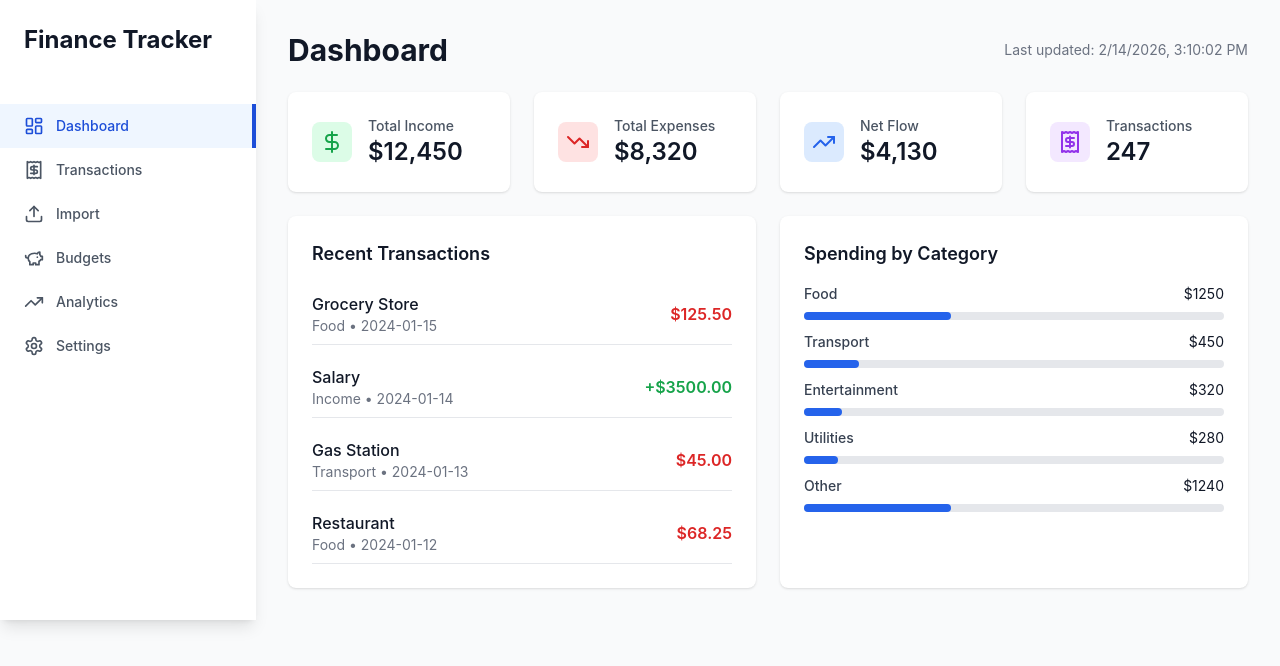
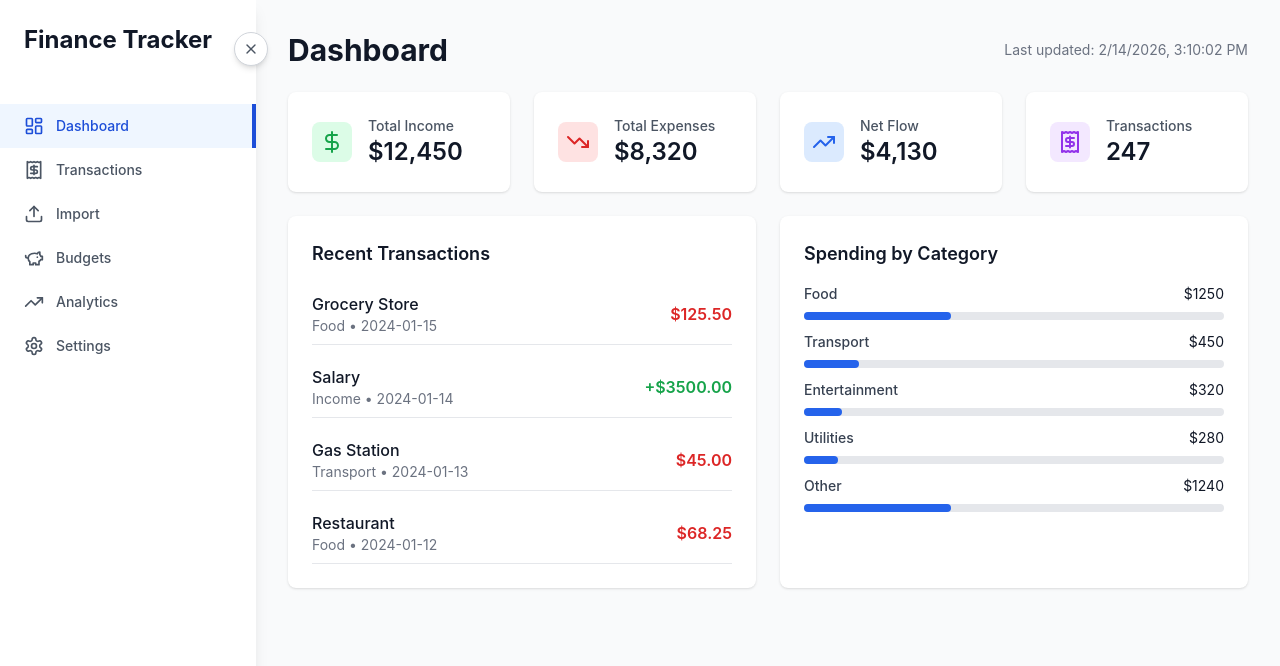
Before and after one commit to HarshaGitZone/LuiFlow_frontend, a React (Vite) app: page / in a window 1280 px wide. Shown: the top 666 px of the page. Built offline with nearby package versions, Linux system fonts and the light colour scheme.

Commit message:
side bar into new comp.

```diff
--- /dev/null
+++ b/src/components/Header.jsx
@@ -0,0 +1,13 @@
+import React from 'react'
+
+const Header = ({ children }) => {
+  return (
+    <header className="bg-white shadow-sm border-b border-gray-200">
+      <div className="px-6 py-4">
+        {children}
+      </div>
+    </header>
+  )
+}
+
+export default Header
--- a/src/components/Layout.jsx
+++ b/src/components/Layout.jsx
@@ -1,58 +1,15 @@
 import React from 'react'
-import { Link, useLocation } from 'react-router-dom'
-import {
-  LayoutDashboard,
-  Receipt,
-  Upload,
-  PiggyBank,
-  TrendingUp,
-  Settings
-} from 'lucide-react'
+import Sidebar from './Sidebar'
+import MainContent from './MainContent'
 
 const Layout = ({ children }) => {
-  const location = useLocation()
-
-  const navigation = [
-    { name: 'Dashboard', href: '/', icon: LayoutDashboard },
-    { name: 'Transactions', href: '/transactions', icon: Receipt },
-    { name: 'Import', href: '/import', icon: Upload },
-    { name: 'Budgets', href: '/budgets', icon: PiggyBank },
-    { name: 'Analytics', href: '/analytics', icon: TrendingUp },
-    { name: 'Settings', href: '/settings', icon: Settings },
-  ]
-
   return (
     <div className="min-h-screen bg-gray-50">
       <div className="flex">
-        <div className="w-64 bg-white shadow-lg">
-          <div className="p-6">
-            <h1 className="text-2xl font-bold text-gray-900">Finance Tracker</h1>
-          </div>
-          <nav className="mt-6">
-            {navigation.map((item) => {
-              const isActive = location.pathname === item.href
-              return (
-                <Link
-                  key={item.name}
-                  to={item.href}
-                  className={`flex items-center px-6 py-3 text-sm font-medium transition-colors ${
-                    isActive
-                      ? 'bg-blue-50 text-blue-700 border-r-4 border-blue-700'
-                      : 'text-gray-600 hover:bg-gray-50 hover:text-gray-900'
-                  }`}
-                >
-                  <item.icon className="mr-3 h-5 w-5" />
-                  {item.name}
-                </Link>
-              )
-            })}
-          </nav>
-        </div>
-        <div className="flex-1">
-          <main className="p-8">
-            {children}
-          </main>
-        </div>
+        <Sidebar />
+        <MainContent>
+          {children}
+        </MainContent>
       </div>
     </div>
   )
--- /dev/null
+++ b/src/components/MainContent.jsx
@@ -0,0 +1,11 @@
+import React from 'react'
+
+const MainContent = ({ children }) => {
+  return (
+    <main className="flex-1 p-8 bg-gray-50">
+      {children}
+    </main>
+  )
+}
+
+export default MainContent
--- /dev/null
+++ b/src/components/Sidebar.jsx
@@ -0,0 +1,70 @@
+import React, { useState } from 'react'
+import { Link, useLocation } from 'react-router-dom'
+import {
+  LayoutDashboard,
+  Receipt,
+  Upload,
+  PiggyBank,
+  TrendingUp,
+  Settings,
+  Menu,
+  X
+} from 'lucide-react'
+
+const Sidebar = ({ children }) => {
+  const [isCollapsed, setIsCollapsed] = useState(false)
+  const location = useLocation()
+
+  const navigation = [
+    { name: 'Dashboard', href: '/', icon: LayoutDashboard },
+    { name: 'Transactions', href: '/transactions', icon: Receipt },
+    { name: 'Import', href: '/import', icon: Upload },
+    { name: 'Budgets', href: '/budgets', icon: PiggyBank },
+    { name: 'Analytics', href: '/analytics', icon: TrendingUp },
+    { name: 'Settings', href: '/settings', icon: Settings },
+  ]
+
+  return (
+    <div className={`${isCollapsed ? 'w-20' : 'w-64'} bg-white shadow-lg transition-all duration-300 ease-in-out relative h-screen`}>
+      <button
+        onClick={() => setIsCollapsed(!isCollapsed)}
+        className="absolute -right-3 top-8 bg-white border border-gray-300 rounded-full p-2 shadow-md hover:shadow-lg transition-shadow duration-200 z-10"
+      >
+        {isCollapsed ? (
+          <Menu className="h-4 w-4 text-gray-600 hover:text-gray-900" />
+        ) : (
+          <X className="h-4 w-4 text-gray-600 hover:text-gray-900" />
+        )}
+      </button>
+
+      <div className={`p-6 ${isCollapsed ? 'text-center' : ''}`}>
+        <h1 className={`${isCollapsed ? 'text-lg' : 'text-2xl'} font-bold text-gray-900 transition-all duration-300`}>
+          {isCollapsed ? 'FT' : 'Finance Tracker'}
+        </h1>
+      </div>
+
+      <nav className={`mt-6 ${isCollapsed ? 'px-2' : ''}`}>
+        {navigation.map((item) => {
+          const isActive = location.pathname === item.href
+          return (
+            <Link
+              key={item.name}
+              to={item.href}
+              className={`flex items-center ${isCollapsed ? 'justify-center px-2 py-3' : 'px-6 py-3'} text-sm font-medium transition-all duration-200 ${
+                isActive
+                  ? 'bg-blue-50 text-blue-700 border-r-4 border-blue-700'
+                  : 'text-gray-600 hover:bg-gray-50 hover:text-gray-900'
+              }`}
+              title={isCollapsed ? item.name : ''}
+            >
+              <item.icon className={`${isCollapsed ? 'mx-0' : 'mr-3'} h-5 w-5 transition-all duration-300`} />
+              {!isCollapsed && <span className="transition-all duration-300">{item.name}</span>}
+            </Link>
+          )
+        })}
+      </nav>
+    </div>
+  )
+}
+
+export default Sidebar
```
